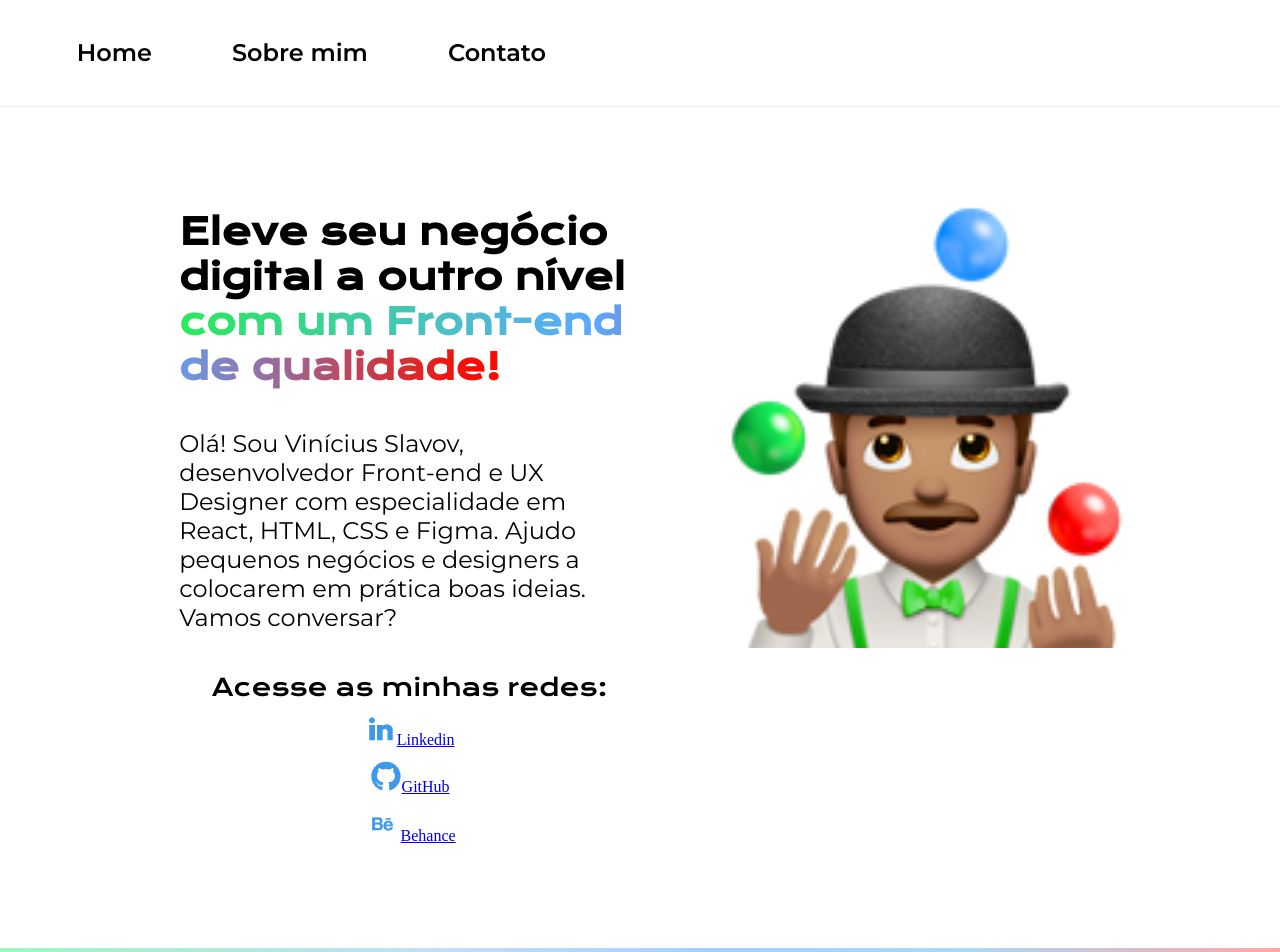
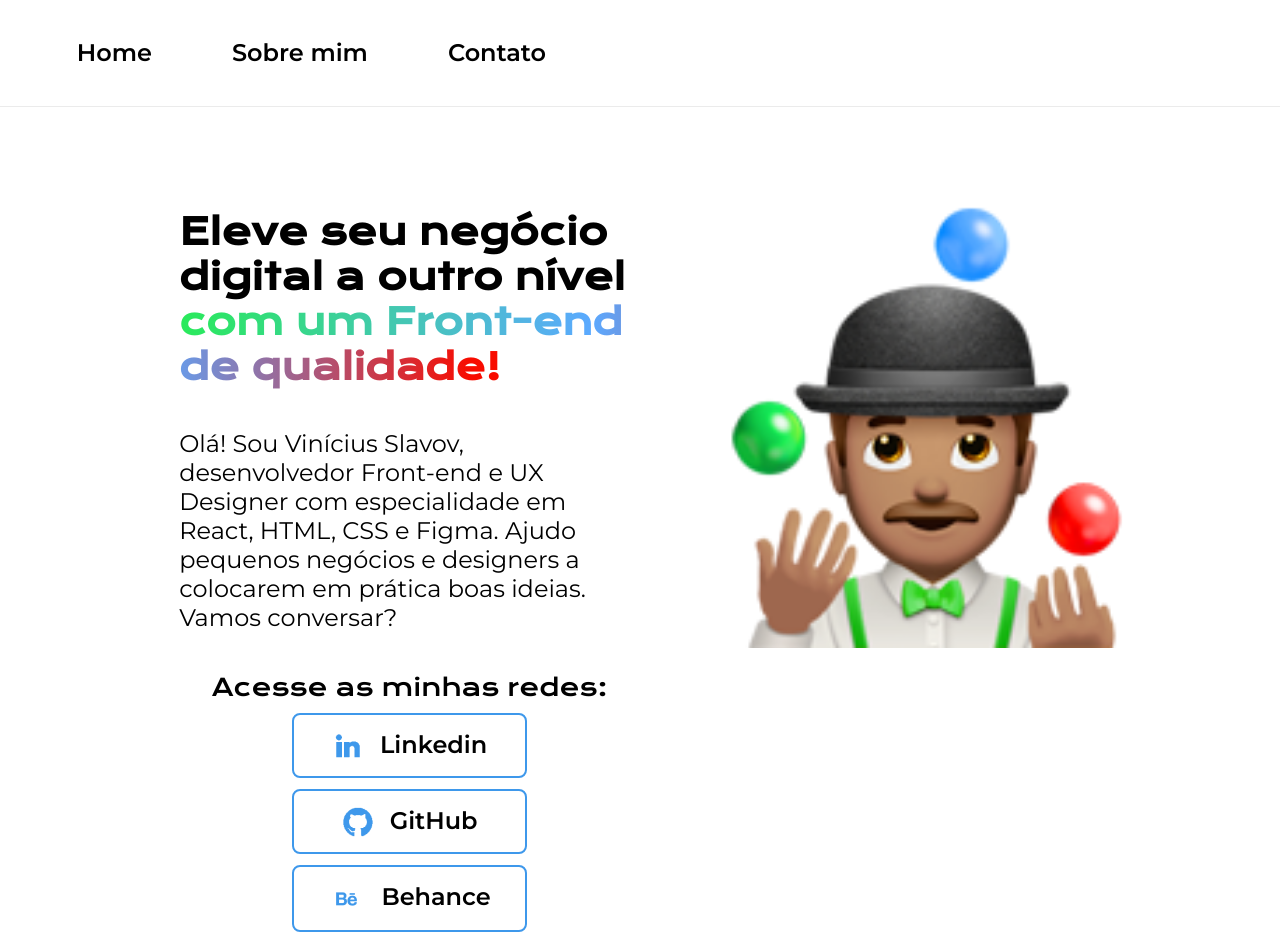
Before and after one commit to viniciushenrique26/slavovdeveloper, a plain HTML site: page index.html in a window 1280 px wide. Shown: the top 952 px of the page. Drawn offline with nearby package versions, Linux system fonts and the light colour scheme.

Commit message:
Add files via upload
Atualização home page

```diff
--- a/index.html
+++ b/index.html
@@ -29,9 +29,9 @@
             conversar?</p>
             <div class="apresentacao__links">
                 <h2 class="apresentacao__links__subtitulo">Acesse as minhas redes:</h2>
-                <a class="apresentacao__links__link" href="https://www.linkedin.com/in/vin%C3%ADcius-slavov-934737185/"><img src="assets/icon_linkedin.png" alt="Icon do linkedin">Linkedin</a>
-                <a class="apresentacao__links__link" href="https://github.com/"><img src="assets/icon_github.png" alt="Icon do Git">GitHub</a>
-                <a class="apresentacao__links__link" href="https://behance.com/"><img src="assets/icon_behance.png" alt="Icon do Behance">Behance</a>
+                <a class="apresentacao__links__nav" href="https://www.linkedin.com/in/vin%C3%ADcius-slavov-934737185/"><img src="assets/icon_linkedin.png" alt="Icon do linkedin" target="_blank" rel="noopener noreferrer">Linkedin</a>
+                <a class="apresentacao__links__nav" href="https://github.com/viniciushenrique26"><img src="assets/icon_github.png" alt="Icon do Git" target="_blank" rel="noopener noreferrer" >GitHub</a>
+                <a class="apresentacao__links__nav" href="https://behance.com/"><img src="assets/icon_behance.png" alt="Icon do Behance" target="_blank" rel="noopener noreferrer">Behance</a>
             </div>
         </section>
         <img class="logo_home" src="assets/emoji-png-1924.png" alt="Foto da logo, emoji malabarista">
```
